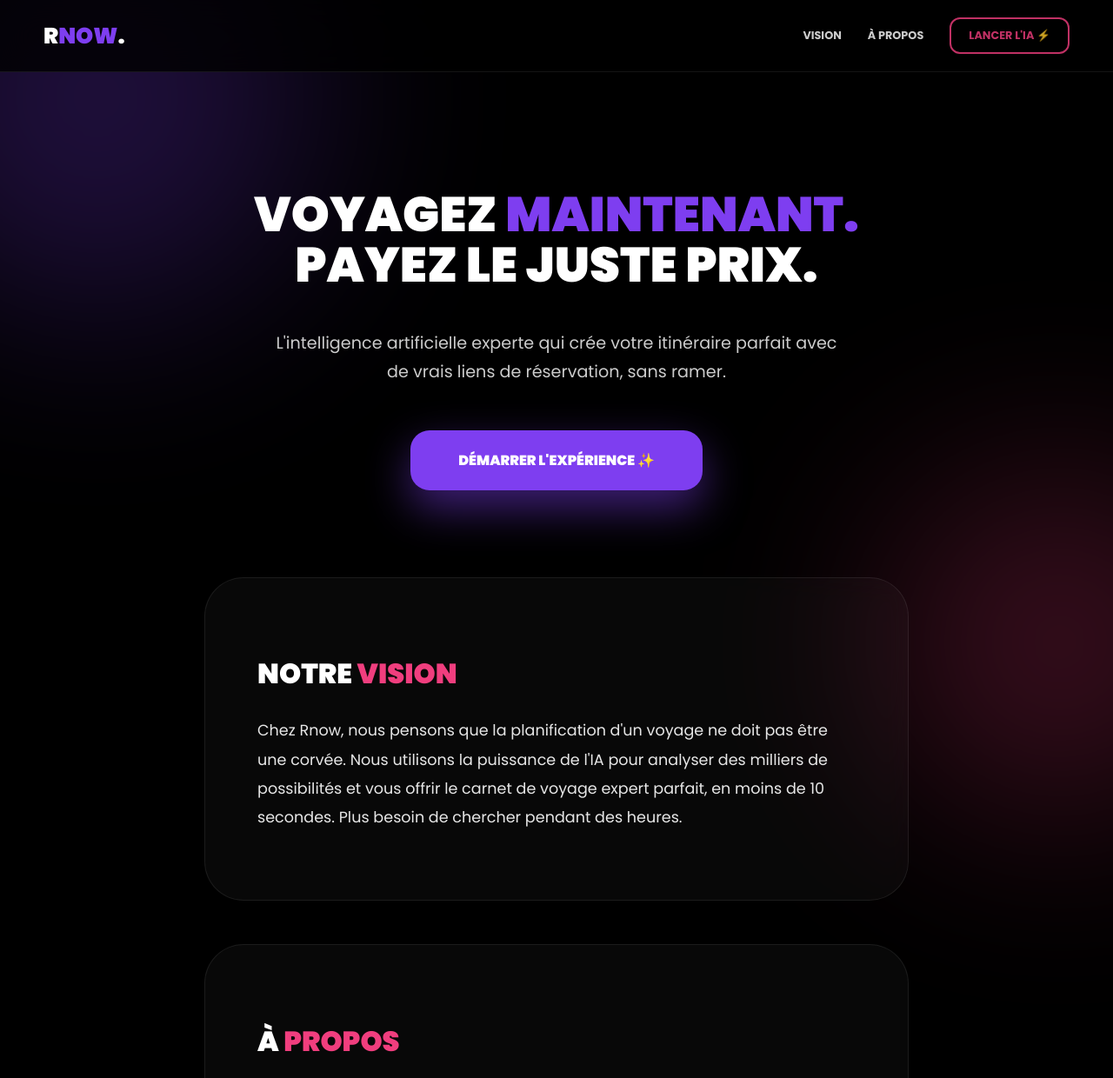
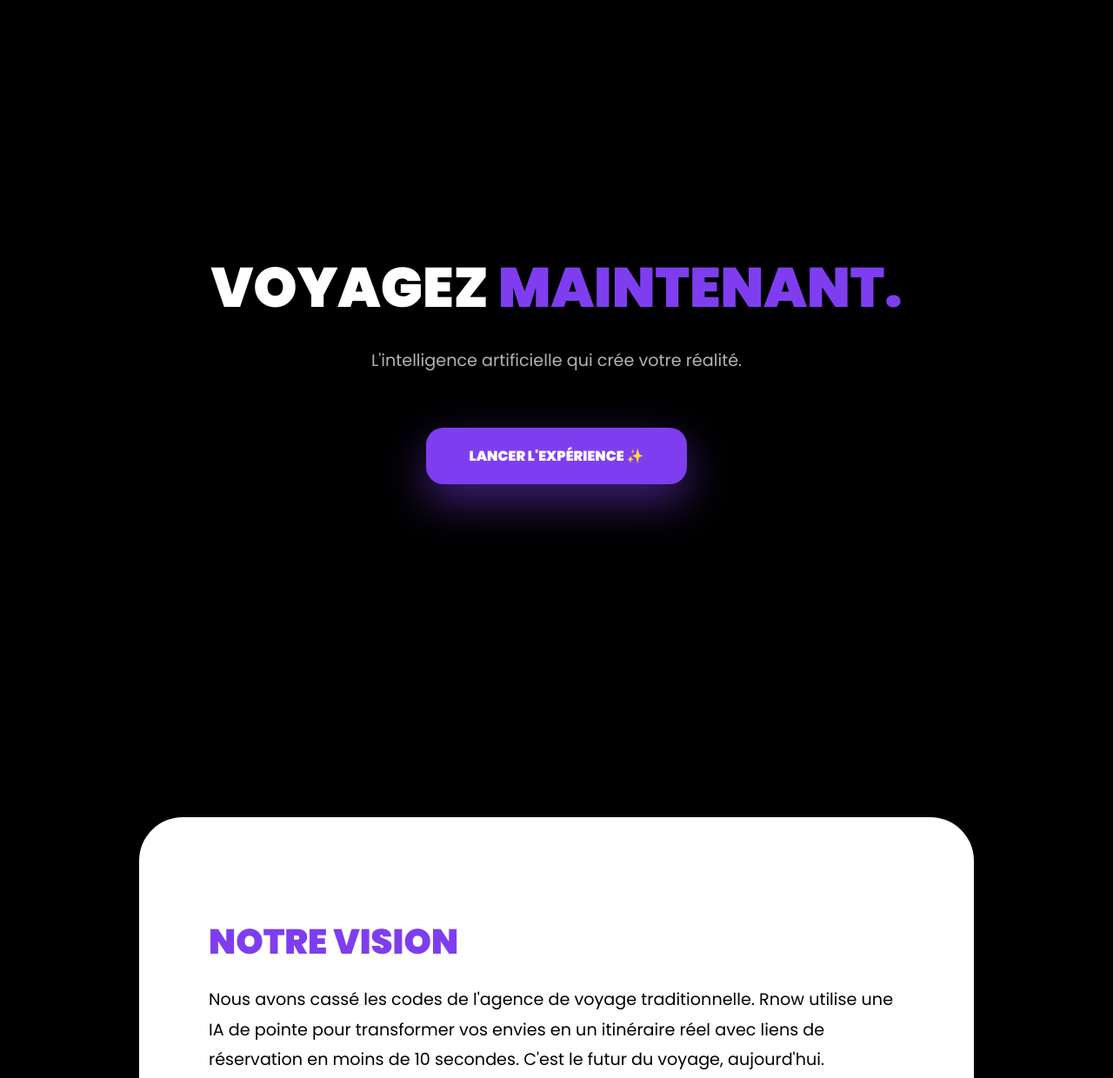
Before and after one commit to hamelalexandre1126-arch/Rnow-agence, a website: page index.html in a window 1280 px wide. Shown: the top 1240 px of the page at 87% size. Drawn offline with Linux system fonts and the light colour scheme.

Commit message:
Update index.html

```diff
--- a/index.html
+++ b/index.html
@@ -3,246 +3,57 @@
 <head>
     <meta charset="UTF-8">
     <meta name="viewport" content="width=device-width, initial-scale=1.0">
-    <title>Rnow | Voyagez Maintenant. Payez le juste prix.</title>
+    <title>Rnow | Voyagez Maintenant</title>
     <style>
-        @import url('https://fonts.googleapis.com/css2?family=Poppins:wght@400;500;700;900&display=swap');
+        @import url('https://fonts.googleapis.com/css2?family=Poppins:wght@400;700;900&display=swap');
+        :root { --primary: #7e3ef0; --secondary: #f03e7e; }
+        body { font-family: 'Poppins', sans-serif; margin: 0; background: #000; color: #fff; overflow-x: hidden; }
+        .hero { height: 100vh; display: flex; flex-direction: column; align-items: center; justify-content: center; text-align: center; padding: 20px; }
+        h1 { font-size: 4rem; font-weight: 900; text-transform: uppercase; margin: 0; }
+        h1 span { color: var(--primary); }
+        .btn-cta { margin-top: 40px; padding: 20px 50px; background: var(--primary); color: #fff; text-decoration: none; border-radius: 20px; font-weight: 900; text-transform: uppercase; transition: 0.4s; box-shadow: 0 20px 50px rgba(126,62,240,0.5); }
 
-        :root {
-            --primary: #7e3ef0;
-            --secondary: #f03e7e;
-            --dark: #000000;
-            --white: #ffffff;
-            --glass: rgba(255, 255, 255, 0.03);
-            --border: rgba(255, 255, 255, 0.08);
+        /* Expérience de Scroll : Sections Blanches Dynamiques */
+        .scroll-section { padding: 100px 20px; display: flex; justify-content: center; }
+        .reveal-card {
+            background: #fff; color: #000; padding: 80px; border-radius: 50px; max-width: 800px;
+            transform: translateY(100px) scale(0.9); opacity: 0; transition: all 0.8s cubic-bezier(0.17, 0.67, 0.83, 0.67);
         }
+        .reveal-card.active { transform: translateY(0) scale(1); opacity: 1; }
+        h2 { font-size: 2.5rem; font-weight: 900; text-transform: uppercase; margin-bottom: 20px; color: var(--primary); }
+        p { font-size: 1.2rem; line-height: 1.8; }
 
-        body {
-            font-family: 'Poppins', sans-serif;
-            margin: 0;
-            color: var(--white);
-            background-color: var(--dark);
-            min-height: 100vh;
-            display: flex;
-            flex-direction: column;
-            align-items: center;
-            box-sizing: border-box;
-            overflow-x: hidden; /* Empêche le scroll horizontal */
-        }
-
-        /* --- 🎆 BLURS DE FOND DYNAMIQUES (LE MOUVEMENT) --- */
-        .bg-blur {
-            position: fixed;
-            border-radius: 50%;
-            filter: blur(120px);
-            opacity: 0.25;
-            z-index: -1;
-            pointer-events: none;
-            animation: float 15s infinite alternate ease-in-out;
-        }
-        .blur-1 {
-            background: var(--primary);
-            width: 500px; height: 500px;
-            top: -150px; left: -150px;
-        }
-        .blur-2 {
-            background: var(--secondary);
-            width: 400px; height: 400px;
-            bottom: -100px; right: -100px;
-            animation-delay: -5s;
-        }
-
-        /* Animation de flottaison pour les blurs */
-        @keyframes float {
-            0% { transform: translate(0, 0); }
-            100% { transform: translate(50px, 50px); }
-        }
-
-        /* --- 🖥️ NAVIGATION PREMIUM --- */
-        nav {
-            display: flex;
-            justify-content: space-between;
-            align-items: center;
-            padding: 20px 50px;
-            background: rgba(0, 0, 0, 0.8);
-            backdrop-filter: blur(20px);
-            border-bottom: 1px solid var(--border);
-            position: fixed; top: 0; left: 0; right: 0; z-index: 1000;
-            box-sizing: border-box;
-        }
-        .logo { font-weight: 900; font-size: 1.6rem; text-transform: uppercase; color: var(--white); text-decoration: none; }
-        .logo span { color: var(--primary); }
-        .nav-links { display: flex; align-items: center; }
-        .nav-links a {
-            text-decoration: none;
-            color: var(--white);
-            font-weight: 700;
-            margin-left: 30px;
-            font-size: 0.8rem;
-            text-transform: uppercase;
-            transition: 0.3s;
-            opacity: 0.8;
-        }
-        .nav-links a:hover { opacity: 1; color: var(--primary); }
-        .nav-links a.btn-nav-cta {
-            color: var(--secondary);
-            border: 2px solid var(--secondary);
-            padding: 10px 20px;
-            border-radius: 12px;
-            margin-left: 30px;
-        }
-        .nav-links a.btn-nav-cta:hover { background: var(--secondary); color: var(--white); }
-
-        /* --- 🚀 HERO SECTION (PREMIÈRE IMPRESSION) --- */
-        .hero {
-            display: flex;
-            flex-direction: column;
-            align-items: center;
-            justify-content: center;
-            text-align: center;
-            padding: 180px 20px 100px 20px;
-            width: 100%;
-            max-width: 1000px;
-            box-sizing: border-box;
-            animation: fadeIn 1s ease-out;
-        }
-        h1 {
-            font-size: 3.5rem;
-            font-weight: 900;
-            text-transform: uppercase;
-            line-height: 1.05;
-            margin-bottom: 25px;
-        }
-        h1 span { color: var(--primary); }
-        p.subtitle {
-            font-size: 1.2rem;
-            opacity: 0.8;
-            max-width: 650px;
-            line-height: 1.7;
-            margin-bottom: 50px;
-        }
-
-        /* Bouton Principal CTA */
-        .btn-cta {
-            padding: 22px 55px;
-            background: var(--primary);
-            color: var(--white);
-            text-decoration: none;
-            font-weight: 900;
-            border-radius: 22px;
-            text-transform: uppercase;
-            transition: 0.4s;
-            box-shadow: 0 20px 50px rgba(126, 62, 240, 0.5);
-            font-size: 1rem;
-        }
-        .btn-cta:hover { transform: translateY(-7px) scale(1.02); background: #6a34cc; }
-
-        /* --- 🧊 SECTIONS GLASSMORPHISM (VISION, À PROPOS) --- */
-        .content-container {
-            width: 100%;
-            max-width: 850px;
-            display: flex;
-            flex-direction: column;
-            align-items: center;
-            padding: 0 20px 80px 20px;
-            box-sizing: border-box;
-            gap: 50px;
-        }
-        section {
-            width: 100%;
-            background: var(--glass);
-            backdrop-filter: blur(15px);
-            border: 1px solid var(--border);
-            border-radius: 45px;
-            padding: 60px;
-            box-sizing: border-box;
-            transition: 0.4s;
-            opacity: 0; /* Pour l'animation d'apparition */
-            animation: fadeInSection 1s ease forwards;
-        }
-        section:hover {
-            transform: translateY(-5px);
-            border-color: rgba(126, 62, 240, 0.3);
-            background: rgba(255, 255, 255, 0.05);
-        }
-        h2 {
-            font-weight: 900;
-            text-transform: uppercase;
-            font-size: 2rem;
-            margin-bottom: 25px;
-            color: var(--white);
-        }
-        h2 span { color: var(--secondary); }
-        .content-text {
-            line-height: 1.9;
-            opacity: 0.9;
-            font-size: 1.1rem;
-            color: var(--white);
-        }
-
-        /* --- 🏆 FOOTER --- */
-        footer { padding: 50px 20px; opacity: 0.3; font-size: 0.85rem; text-transform: uppercase; font-weight: 700; text-align: center; }
-
-        /* --- ✨ ANIMATIONS --- */
-        @keyframes fadeIn { from { opacity: 0; transform: translateY(20px); } to { opacity: 1; transform: translateY(0); } }
-        @keyframes fadeInSection {
-            from { opacity: 0; transform: translateY(40px); }
-            to { opacity: 1; transform: translateY(0); }
-        }
-
-        /* --- 📱 MEDIA QUERIES MOBILE & TABLETTE --- */
-        @media (max-width: 900px) {
-            h1 { font-size: 2.8rem; }
-            nav { padding: 20px 30px; }
-            section { padding: 45px; border-radius: 35px; }
-        }
-
-        @media (max-width: 600px) {
-            h1 { font-size: 2.1rem; }
-            p.subtitle { font-size: 1rem; }
-            .nav-links { display: none; } /* On cache les liens secondaires sur mobile pour le logo */
-            .box, section { padding: 35px 25px; border-radius: 30px; }
-            h2 { font-size: 1.5rem; }
-            .content-text { font-size: 1rem; }
-            .hero { padding-top: 140px; }
-            .btn-cta { font-size: 0.9rem; padding: 20px 40px; }
-            .bg-blur { width: 300px; height: 300px; filter: blur(80px); }
-        }
+        @media (max-width: 600px) { h1 { font-size: 2.5rem; } .reveal-card { padding: 40px 25px; border-radius: 30px; } }
     </style>
 </head>
 <body>
-    <div class="bg-blur blur-1"></div><div class="bg-blur blur-2"></div>
-
-    <nav>
-        <a href="index.html" class="logo">R<span>now</span>.</a>
-        <div class="nav-links">
-            <a href="#vision">Vision</a>
-            <a href="#about">À Propos</a>
-            <a href="generateur.html" class="btn-nav-cta">Lancer l'IA ⚡</a>
-        </div>
-    </nav>
-
     <div class="hero">
-        <h1>Voyagez <span>Maintenant.</span><br>Payez le juste prix.</h1>
-        <p class="subtitle">L'intelligence artificielle experte qui crée votre itinéraire parfait avec de vrais liens de réservation, sans ramer.</p>
-        <a href="generateur.html" class="btn-cta">Démarrer l'expérience ✨</a>
+        <h1>Voyagez <span>Maintenant.</span></h1>
+        <p style="opacity:0.7; font-size:1.2rem; margin-top:20px;">L'intelligence artificielle qui crée votre réalité.</p>
+        <a href="generateur.html" class="btn-cta">Lancer l'expérience ✨</a>
     </div>
 
-    <div class="content-container">
-        <section id="vision" style="animation-delay: 0.2s;">
+    <div class="scroll-section">
+        <div class="reveal-card">
             <h2>Notre <span>Vision</span></h2>
-            <p class="content-text">
-                Chez Rnow, nous pensons que la planification d'un voyage ne doit pas être une corvée. Nous utilisons la puissance de l'IA pour analyser des milliers de possibilités et vous offrir le carnet de voyage expert parfait, en moins de 10 secondes. Plus besoin de chercher pendant des heures.
-            </p>
-        </section>
-
-        <section id="about" style="animation-delay: 0.4s;">
-            <h2>À <span>Propos</span></h2>
-            <p class="content-text">
-                Rnow n'est pas un simple générateur. C'est votre concierge personnel premium, accessible 24/7. Que vous cherchiez l'aventure backpacker ou le luxe absolu, notre algorithme s'adapte à votre budget journalier pour vous dénicher des pépites et des liens réels pour réserver votre rêve.
-            </p>
-        </section>
+            <p>Nous avons cassé les codes de l'agence de voyage traditionnelle. Rnow utilise une IA de pointe pour transformer vos envies en un itinéraire réel avec liens de réservation en moins de 10 secondes. C'est le futur du voyage, aujourd'hui.</p>
+        </div>
     </div>
 
-    <footer>&copy; 2026 Rnow - Agence de voyage augmentée</footer>
+    <div class="scroll-section">
+        <div class="reveal-card">
+            <h2>À <span>Propos</span></h2>
+            <p>Plus qu'un outil, Rnow est votre concierge digital. De l'aventure backpacker au Guatemala au luxe absolu à Dubaï, nous calculons chaque dépense pour que vous restiez dans votre budget sans jamais sacrifier l'expérience.</p>
+        </div>
+    </div>
+
+    <script>
+        const observer = new IntersectionObserver((entries) => {
+            entries.forEach(entry => {
+                if (entry.isIntersecting) { entry.target.classList.add('active'); }
+            });
+        }, { threshold: 0.2 });
+        document.querySelectorAll('.reveal-card').forEach(card => observer.observe(card));
+    </script>
 </body>
 </html>
```
